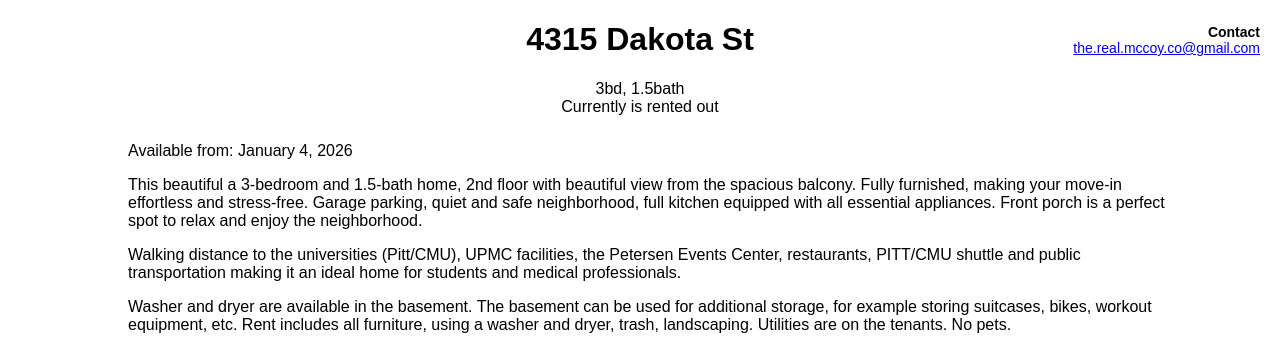
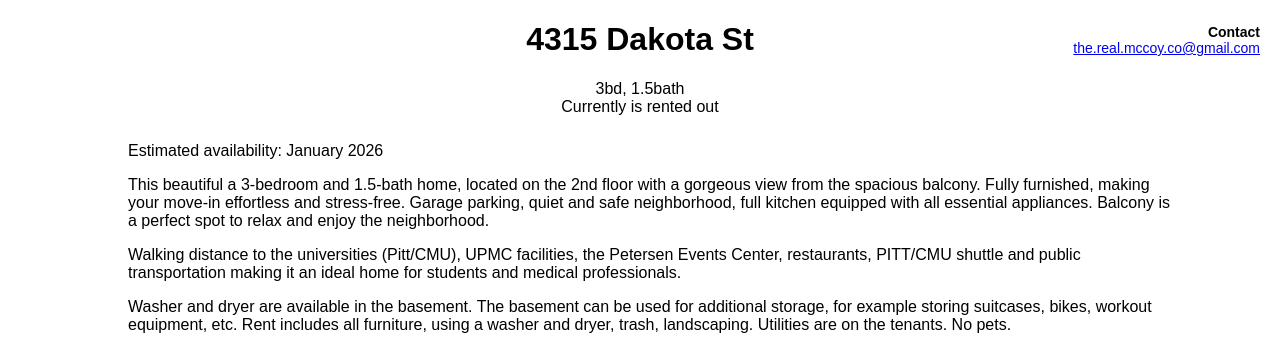
Before and after one commit to NastiaRu/TheRealMcCoy, a plain HTML site: page 4315Dakota.html in a window 1280 px wide. Shown: the top 348 px of the page. Drawn offline with Linux system fonts and the light colour scheme.

Commit message:
Update 4315Dakota.html
changed the description a bit

Signed-off-by: NastiaRu <88511932+NastiaRu@users.noreply.github.com>

```diff
--- a/4315Dakota.html
+++ b/4315Dakota.html
@@ -41,8 +41,8 @@
     <p class="no-space">3bd, 1.5bath</p>
     <p class="no-space">Currently is rented out</p>  <!-- Rent: $2,095/mo + utilities -->
     <div class="description">
-    <p class="left-text">Available from: January 4, 2026</p>
-    <p class="left-text">This beautiful a 3-bedroom and 1.5-bath home, 2nd floor with beautiful view from the spacious balcony. Fully furnished, making your move-in effortless and stress-free. Garage parking, quiet and safe neighborhood, full kitchen equipped with all essential appliances. Front porch is a perfect spot to relax and enjoy the neighborhood.</p>
+    <p class="left-text">Estimated availability: January 2026</p>
+    <p class="left-text">This beautiful a 3-bedroom and 1.5-bath home, located on the 2nd floor with a gorgeous view from the spacious balcony. Fully furnished, making your move-in effortless and stress-free. Garage parking, quiet and safe neighborhood, full kitchen equipped with all essential appliances. Balcony is a perfect spot to relax and enjoy the neighborhood.</p>
     <p class="left-text">Walking distance to the universities (Pitt/CMU), UPMC facilities, the Petersen Events Center, restaurants, PITT/CMU shuttle and public transportation making it an ideal home for students and medical professionals.</p>
     <p class="left-text">Washer and dryer are available in the basement. The basement can be used for additional storage, for example storing suitcases, bikes, workout equipment, etc. Rent includes all furniture, using a washer and dryer, trash, landscaping. Utilities are on the tenants. No pets.</p>
     </div>
```
